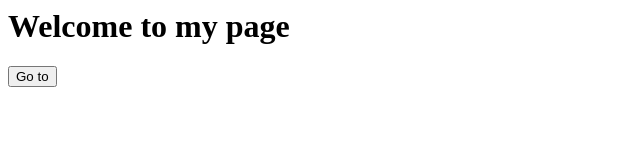
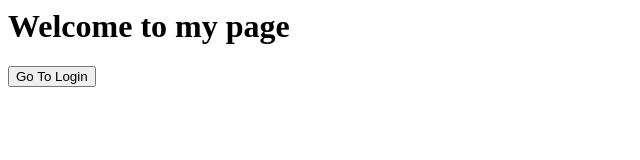
Before and after one commit to kannakarthhik9/Example, a plain HTML site: page index.html in a window 1280 px wide. Shown: the full height of the page, 0-640 px from the left. Drawn offline with Linux system fonts and the light colour scheme.

Commit message:
Update index.html

```diff
--- a/index.html
+++ b/index.html
@@ -4,8 +4,6 @@
   </head>
   <body>
     <h1>Welcome to my page</h1>
-    <form action="m.html">
-      <input type="button" value="Go to" onclick="m.html">
-    </form>
+    <a href="m.html"><button>Go To Login</button></a>
   </body>
 </html>
```
